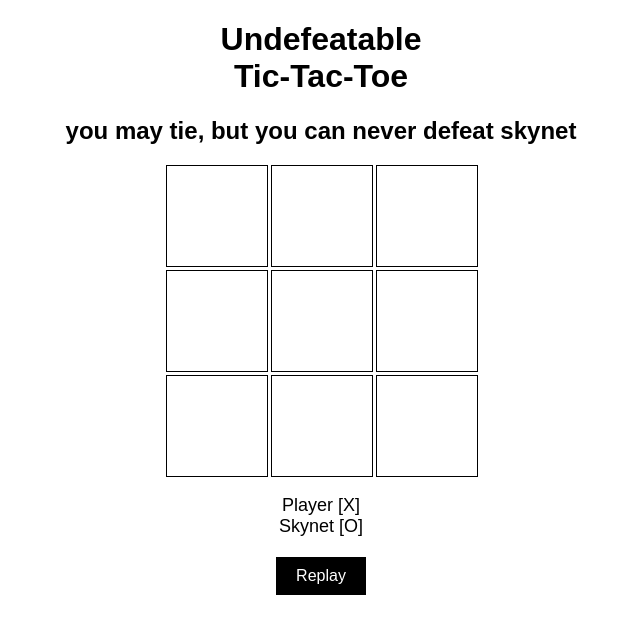
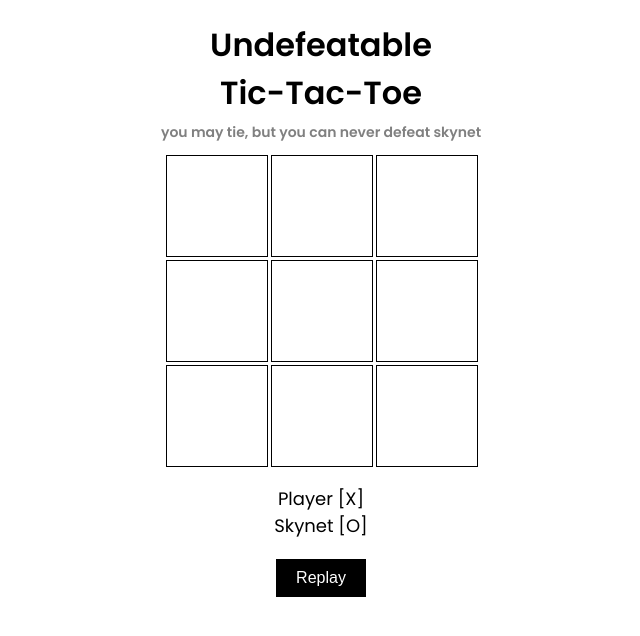
Before and after one commit to shubudubu/undefeatable-tic-tac-toe, a plain HTML site: page index.html in a window 1280 px wide. Shown: the whole page, without its empty margins (319-959 px from the left). Drawn offline with Linux system fonts and the light colour scheme.

Commit message:
Update index.html

```diff
--- a/index.html
+++ b/index.html
@@ -5,11 +5,20 @@
     <meta name="viewport" content="width=device-width, initial-scale=1.0">
     <title>Undefeatable Tic-Tac-Toe Game</title>
     <link rel="icon" href="/X.png" type="image/x-icon">
+    <link href="https://fonts.googleapis.com/css2?family=Poppins:wght@400;600&display=swap" rel="stylesheet">
     <style>
         body {
-            font-family: Arial, sans-serif;
+            font-family: 'Poppins', sans-serif;
             text-align: center;
             margin: 20px;
+        }
+        h1 {
+            margin-bottom: 5px;
+        }
+        h2 {
+            font-size: 14px;
+            color: gray;
+            margin-top: 0;
         }
         #board {
             display: grid;
```
